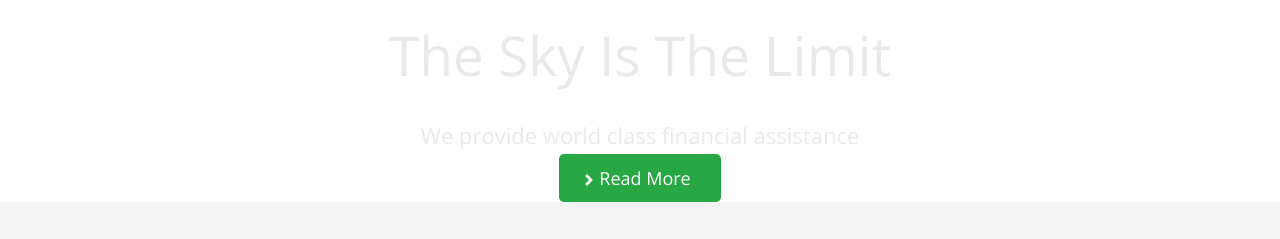
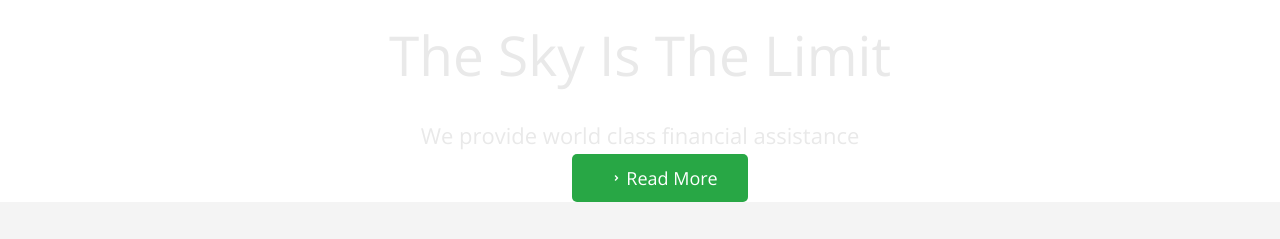
Before and after one commit to Ynln69/finance-ledger, a plain HTML site: page index.html in a window 1280 px wide. Shown: the part 71-310 px from the top of the page. Drawn offline with nearby package versions, Linux system fonts and the light colour scheme.

Commit message:
cvg button

```diff
--- a/css/style.css
+++ b/css/style.css
@@ -116,7 +116,11 @@ p {
   margin-top: 29px;
 }
 
+<<<<<<< Updated upstream
 /* .hero-button {
+=======
+.hero-button {
+>>>>>>> Stashed changes
   position: relative;
   padding-top: 10px;
   padding-bottom: 9px;
@@ -144,6 +148,7 @@ p {
   width: 30px;
   position: absolute;
   display: inline-block;
+<<<<<<< Updated upstream
   top: 35%;
   left: 15px;
 }
@@ -168,6 +173,10 @@ p {
   font-weight: 400;
   font-size: 18px;
   line-height: calc(28 / 18);
+=======
+  top: 34%;
+  left: 20px;
+>>>>>>> Stashed changes
 }
 
 /* Icon section */
```
